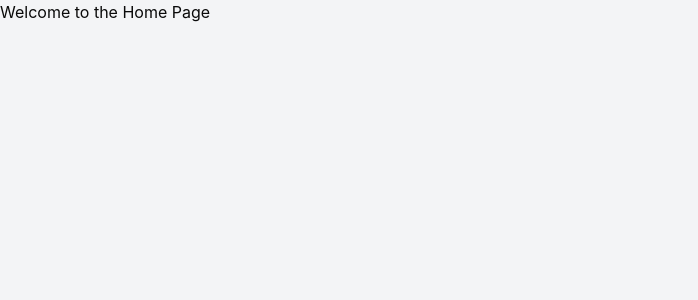
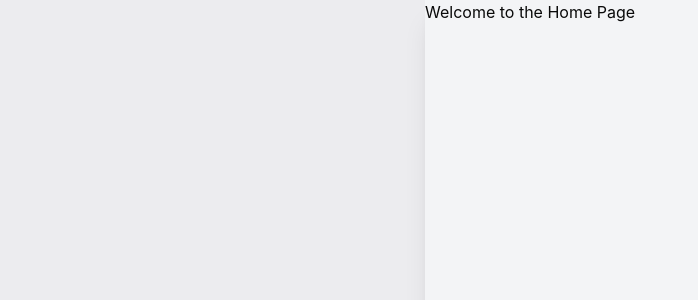
Before and after one commit to ArpaAP/soulbin, a Next.js app: page / in a window 1280 px wide. Shown: the top 300 px of the page, without its empty margins (0-698 px from the left). Built offline with nearby package versions, Linux system fonts and the light colour scheme.

Commit message:
feat: 모바일 뷰포트 설정

```diff
--- a/src/app/layout.tsx
+++ b/src/app/layout.tsx
@@ -1,4 +1,4 @@
-import type { Metadata } from 'next';
+import type { Metadata, Viewport } from 'next';
 
 import './globals.css';
 import localFont from 'next/font/local';
@@ -15,6 +15,13 @@ export const metadata: Metadata = {
   description: 'AI 기반 감정분석 채팅 서비스',
 };
 
+export const viewport: Viewport = {
+  width: 'device-width',
+  initialScale: 1,
+  maximumScale: 1,
+  userScalable: false,
+};
+
 export default function RootLayout({
   children,
 }: Readonly<{
@@ -22,7 +29,13 @@ export default function RootLayout({
 }>) {
   return (
     <html lang="ko">
-      <body className={`${pretendard.variable} antialiased`}>{children}</body>
+      <body
+        className={`${pretendard.variable} flex min-h-screen items-start justify-center bg-[#ececef] antialiased`}
+      >
+        <main className="bg-background min-h-screen w-full max-w-[430px] shadow-xl">
+          {children}
+        </main>
+      </body>
     </html>
   );
 }
```
